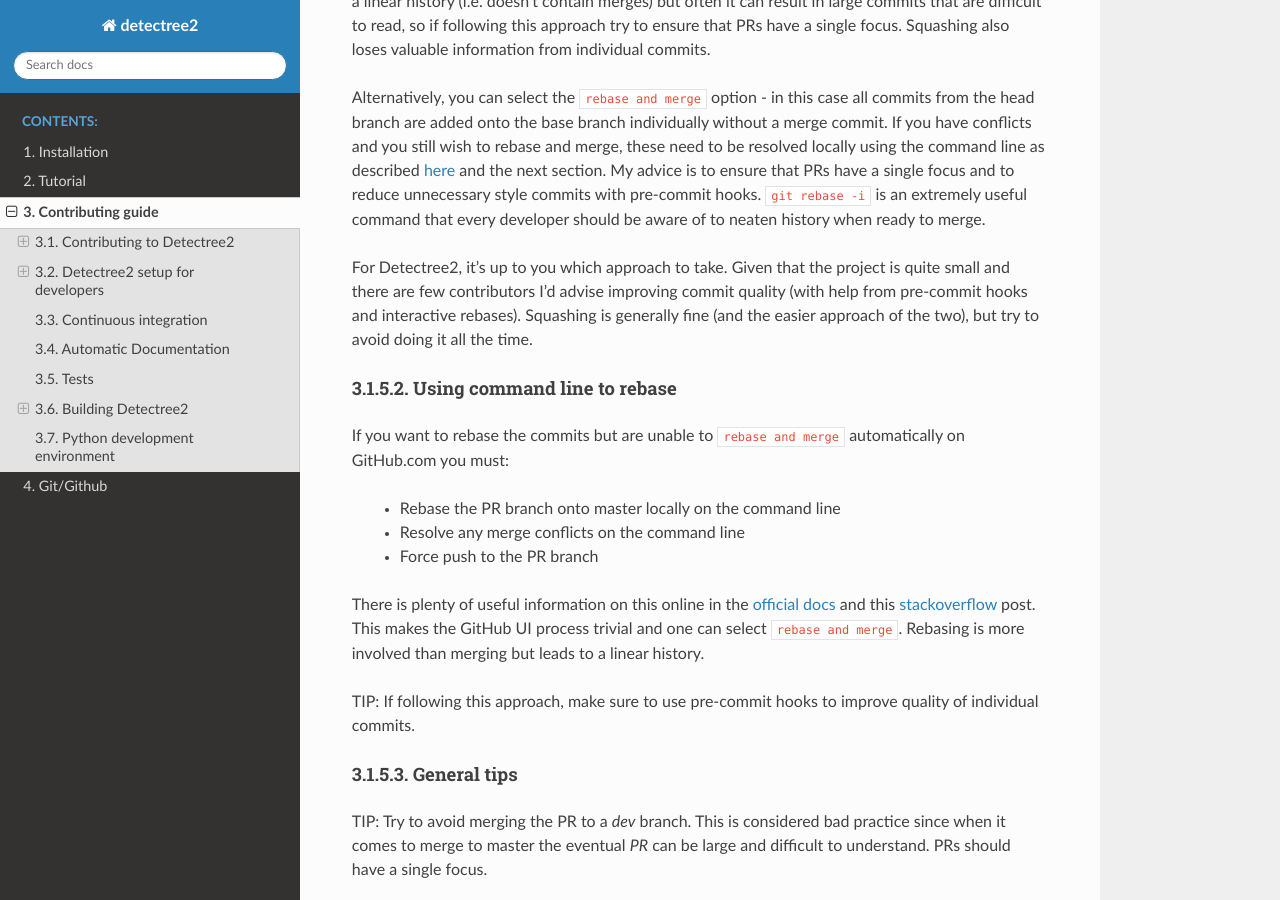
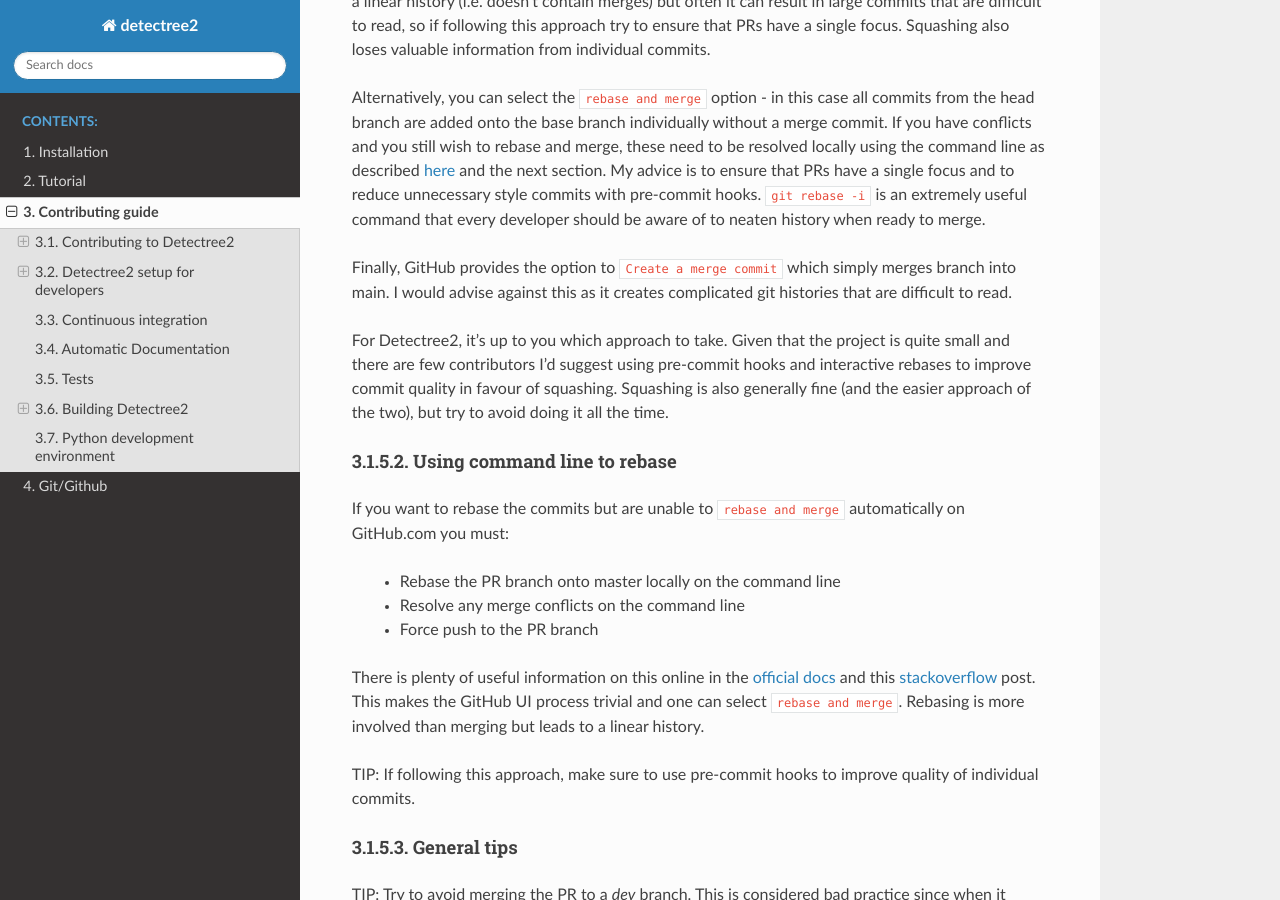
Before and after one commit to PatBall1/detectree2, a Sphinx documentation site: the page built from docs/source/contributing.rst, in a window 1280 px wide and 900 px high, scrolled down 2860 px. Built offline with Sphinx 7.4.7 and the Read the Docs theme 2.0.0, drawn with Linux system fonts in a browser that asks for light colours; pages that are not in the unit, such as notebooks, are missing from menus.

Commit message:
updated contributing

```diff
--- a/docs/source/contributing.rst
+++ b/docs/source/contributing.rst
@@ -93,7 +93,9 @@ The github UI will give the ``squash and merge`` option when committing a PR to
 
 Alternatively, you can select the ``rebase and merge`` option - in this case all commits from the head branch are added onto the base branch individually without a merge commit. If you have conflicts and you still wish to rebase and merge, these need to be resolved locally using the command line as described `here <https://docs.github.com/en/pull-requests/collaborating-with-pull-requests/incorporating-changes-from-a-pull-request/about-pull-request-merges>`_ and the next section. My advice is to ensure that PRs have a single focus and to reduce unnecessary style commits with pre-commit hooks. ``git rebase -i`` is an extremely useful command that every developer should be aware of to neaten history when ready to merge.
 
-For Detectree2, it's up to you which approach to take. Given that the project is quite small and there are few contributors I'd advise improving commit quality (with help from pre-commit hooks and interactive rebases). Squashing is generally fine (and the easier approach of the two), but try to avoid doing it all the time.
+Finally, GitHub provides the option to ``Create a merge commit`` which simply merges branch into main. I would advise against this as it creates complicated git histories that are difficult to read.
+
+For Detectree2, it's up to you which approach to take. Given that the project is quite small and there are few contributors I'd suggest using pre-commit hooks and interactive rebases to improve commit quality in favour of squashing. Squashing is also generally fine (and the easier approach of the two), but try to avoid doing it all the time.
 
 .. TIP: It is possible to make ``squash and merge`` the default behaviour in the repository settings.
 
```
